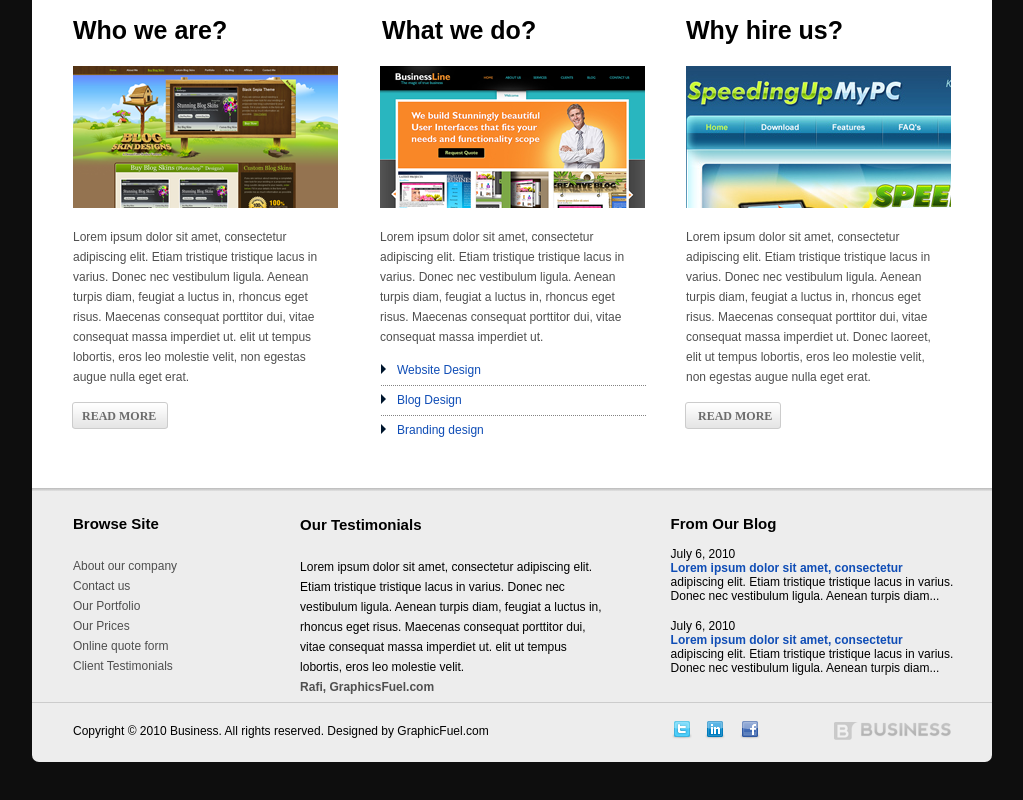
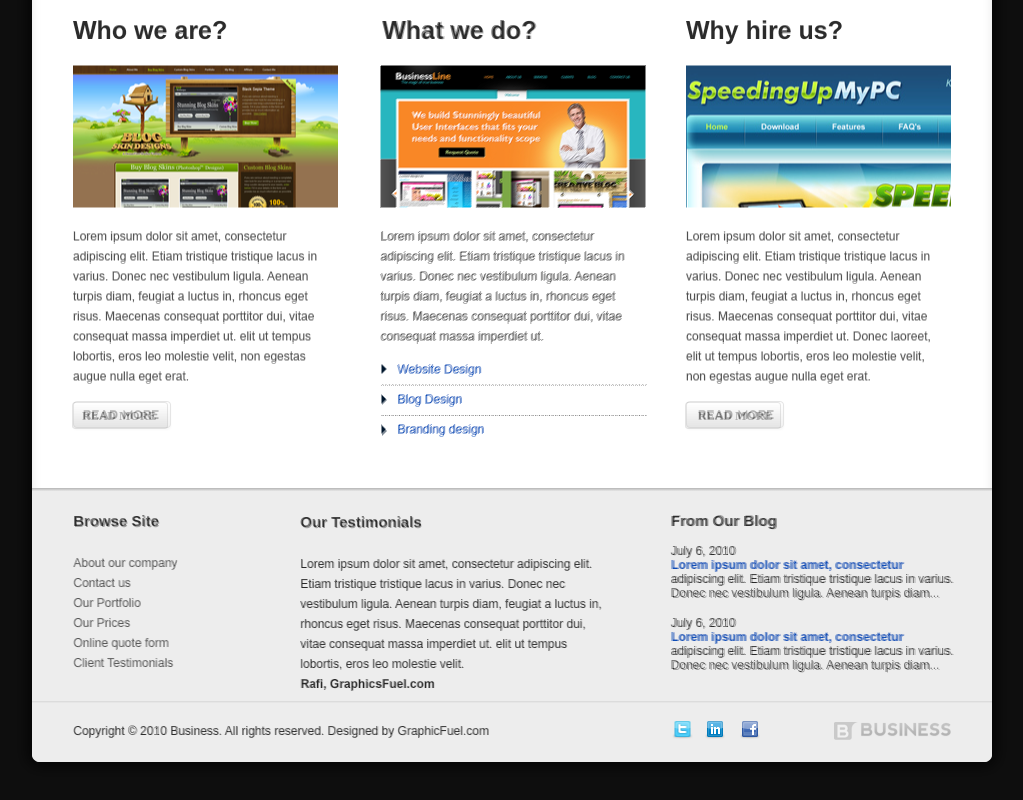
Before and after one commit to Mikhail3462/bussines, a plain HTML site: page index.html in a window 1280 px wide. Shown: the part 616-1416 px from the top of the page, without its empty margins (128-1151 px from the left). Drawn offline with nearby package versions, Linux system fonts and the light colour scheme.

Commit message:
top-footer-gr

```diff
--- a/css/style.css
+++ b/css/style.css
@@ -532,7 +532,7 @@ span.rmore.r2{
 .top-footer li{
 	display: inline-block;
 	float: left;
-  margin: 20px 0 0 41px;
+  margin: 17px 0 0 41px;
 }
 .top-footer h3{
   font-size: 15px;
@@ -545,7 +545,7 @@ span.rmore.r2{
 }
 
 .top-footer .ourtestli{
-  margin: 21px 0 0 123px;
+  margin: 18px 0 0 123px;
 }
 .top-footer .ourtesth3{
   margin-bottom: 20px;
@@ -568,7 +568,7 @@ span.rmore.r2{
 .bottom-footer{
   background: #ededed;
   width: 100%;
-  margin-bottom: 100px;
+  margin-bottom: 40px;
   float: left;
   clear: left;
   border-radius: 0 0 7px 7px;
--- a/index.html
+++ b/index.html
@@ -14,8 +14,8 @@
 		body {
 			background-repeat: no-repeat;
 			background-position: 50% 0;
-			//background-image: url(img/business-home.png);
-			//opacity: 0.5;
+			background-image: url(img/business-home.png);
+			opacity: 0.5;
 		}
 	</style>
 
```
